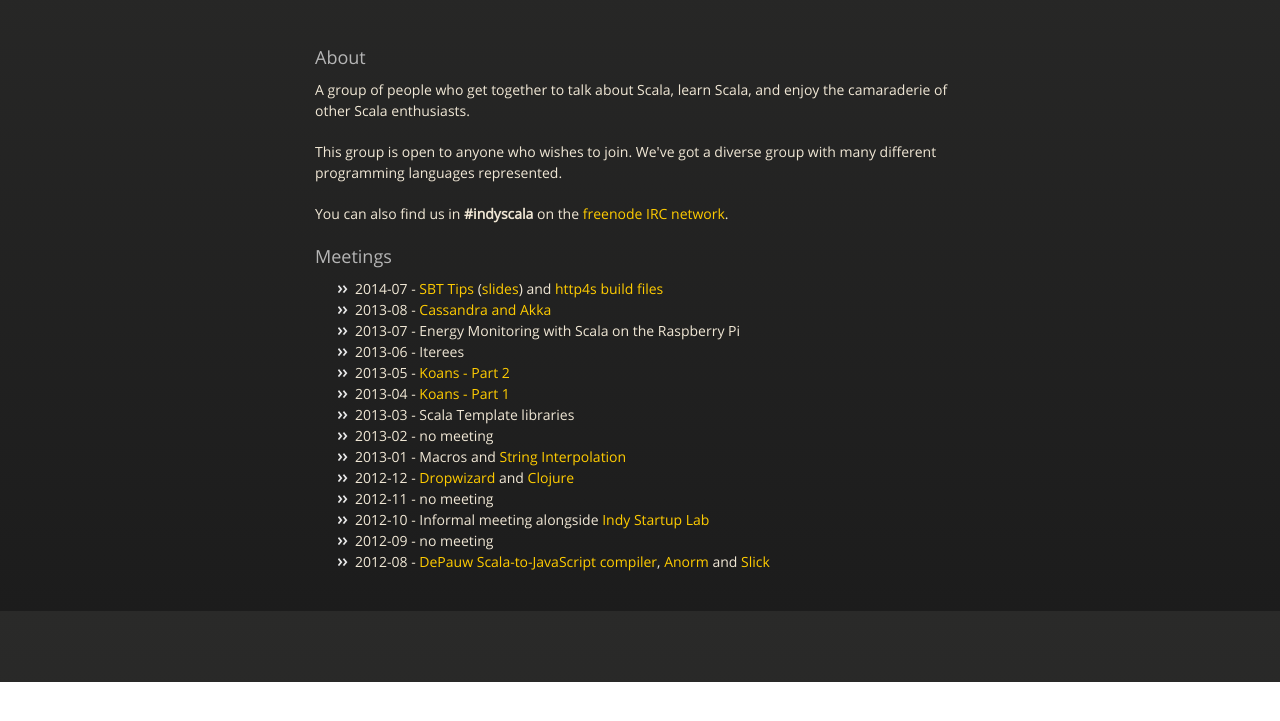
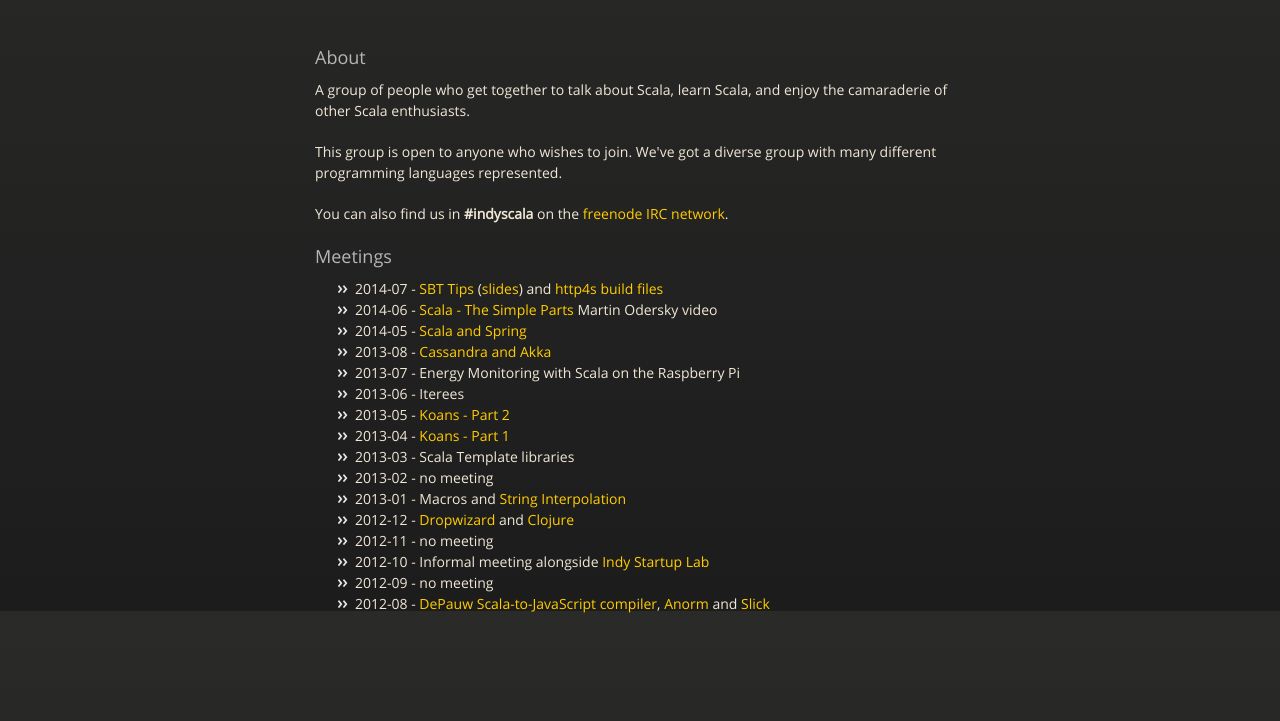
Before and after one commit to indyscala/indyscala.github.com, a plain HTML site: page index.html in a window 1280 px wide. Shown: the part 189-910 px from the top of the page. Before the commit the page ends 871 px from the top, so only its background shows below. Drawn offline with nearby package versions, Linux system fonts and the light colour scheme.

Commit message:
add meeting May and June 2014 meeting links

```diff
--- a/index.html
+++ b/index.html
@@ -54,6 +54,8 @@
               and <a href="https://github.com/http4s/http4s">http4s</a>
               <a href="https://github.com/http4s/http4s/blob/develop/build.sbt">build</a>
               <a href="https://github.com/http4s/http4s/tree/develop/project">files</a></li>
+<li>2014-06 - <a href="http://www.youtube.com/watch?v=ecekSCX3B4Q">Scala - The Simple Parts</a> Martin Odersky video</li>
+<li>2014-05 - <a href="https://github.com/indyscala/scala-spring-info">Scala and Spring</a></li>
 <li>2013-08 - <a href="https://github.com/indyscala/cassandra-demo">Cassandra and Akka</a></li>
 <li>2013-07 - Energy Monitoring with Scala on the Raspberry Pi</li>
 <li>2013-06 - Iterees</li>
```
